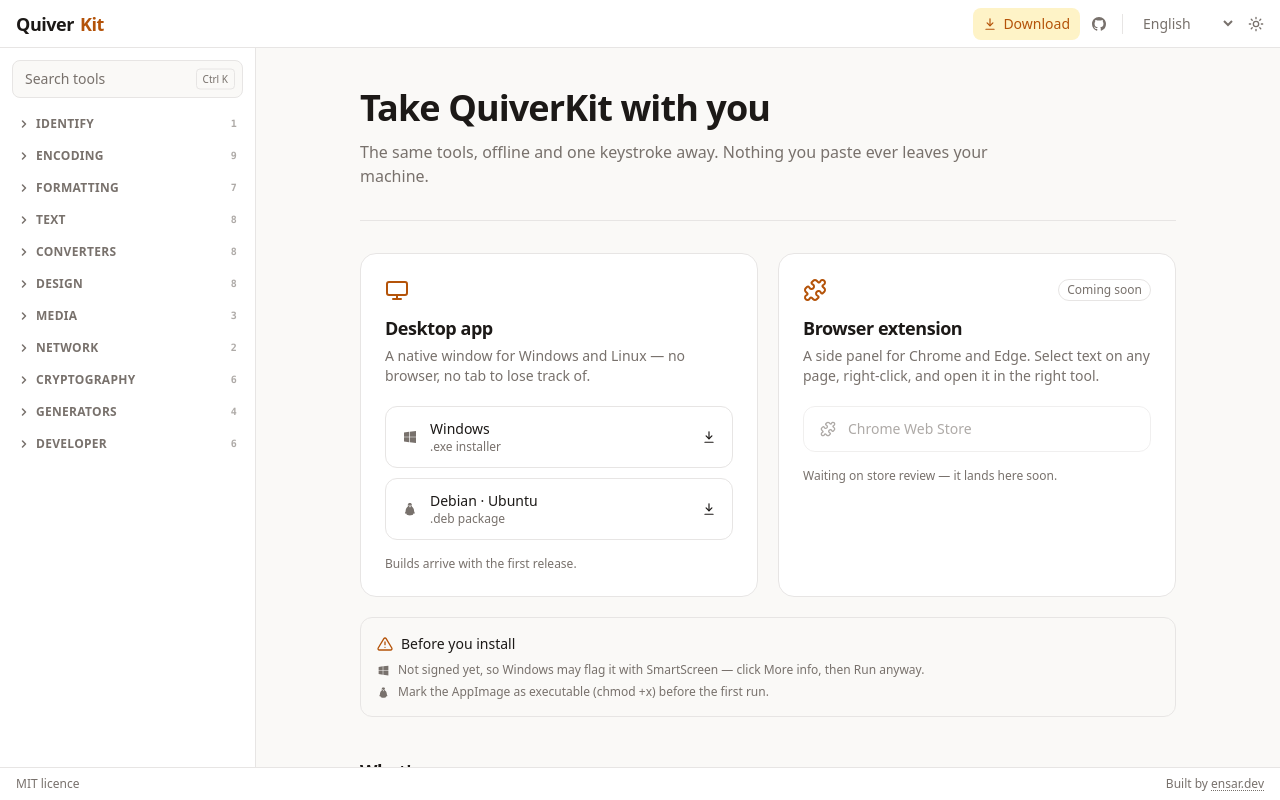
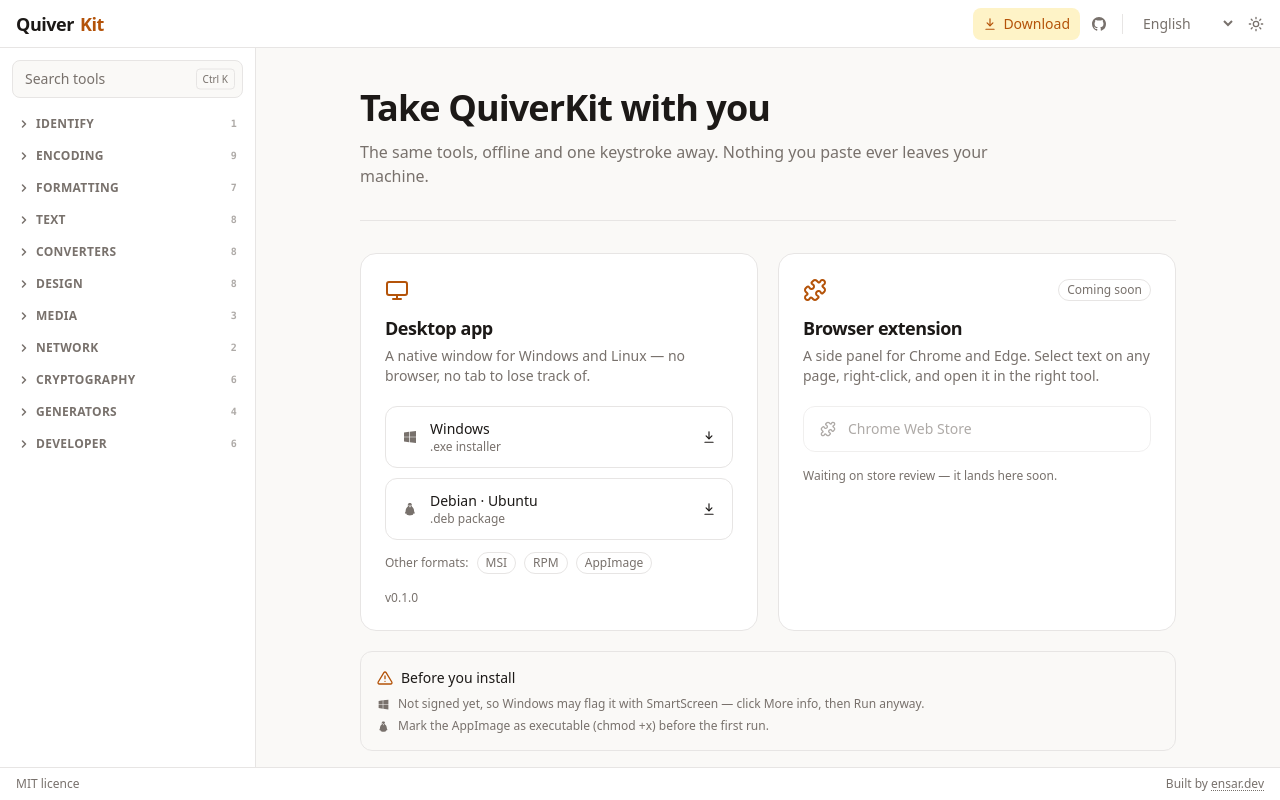
Before and after one commit to ensardev/quiverkit, a React (Vite) app in the folder apps/web/: page /download in a window 1280 px wide. Built offline with nearby package versions, Linux system fonts and the light colour scheme.

Commit message:
wire the download buttons to the release installers

```diff
--- /dev/null
+++ b/apps/web/src/downloads.ts
@@ -0,0 +1,20 @@
+import { CHANGELOG } from '@/changelog'
+import { LINKS } from '@/links'
+
+/**
+ * The desktop installers, built by the release workflow and attached to the
+ * matching GitHub release. The version comes from the top changelog entry so it
+ * lives in exactly one place; the release must be tagged `v<version>` and the
+ * asset names follow Tauri's defaults (bump these together on a rename).
+ */
+export const DESKTOP_VERSION = CHANGELOG[0]?.version ?? '0.1.0'
+
+const base = `${LINKS.repo}/releases/download/v${DESKTOP_VERSION}`
+
+export const DOWNLOADS = {
+  exe: `${base}/QuiverKit_${DESKTOP_VERSION}_x64-setup.exe`,
+  msi: `${base}/QuiverKit_${DESKTOP_VERSION}_x64_en-US.msi`,
+  deb: `${base}/QuiverKit_${DESKTOP_VERSION}_amd64.deb`,
+  rpm: `${base}/QuiverKit-${DESKTOP_VERSION}-1.x86_64.rpm`,
+  appimage: `${base}/QuiverKit_${DESKTOP_VERSION}_amd64.AppImage`,
+} as const
--- a/apps/web/src/i18n/locales/de.json
+++ b/apps/web/src/i18n/locales/de.json
@@ -34,6 +34,7 @@
       "windowsHint": ".exe-Installer",
       "linux": "Debian · Ubuntu",
       "linuxHint": ".deb-Paket",
+      "more": "Weitere Formate:",
       "note": "Die Builds kommen mit dem ersten Release."
     },
     "extension": {
--- a/apps/web/src/i18n/locales/en.json
+++ b/apps/web/src/i18n/locales/en.json
@@ -34,6 +34,7 @@
       "windowsHint": ".exe installer",
       "linux": "Debian · Ubuntu",
       "linuxHint": ".deb package",
+      "more": "Other formats:",
       "note": "Builds arrive with the first release."
     },
     "extension": {
--- a/apps/web/src/i18n/locales/es.json
+++ b/apps/web/src/i18n/locales/es.json
@@ -34,6 +34,7 @@
       "windowsHint": "Instalador .exe",
       "linux": "Debian · Ubuntu",
       "linuxHint": "Paquete .deb",
+      "more": "Otros formatos:",
       "note": "Las versiones llegarán con el primer lanzamiento."
     },
     "extension": {
--- a/apps/web/src/i18n/locales/ja.json
+++ b/apps/web/src/i18n/locales/ja.json
@@ -34,6 +34,7 @@
       "windowsHint": ".exe インストーラー",
       "linux": "Debian · Ubuntu",
       "linuxHint": ".deb パッケージ",
+      "more": "その他の形式:",
       "note": "ビルドは最初のリリースとともに公開されます。"
     },
     "extension": {
--- a/apps/web/src/i18n/locales/ko.json
+++ b/apps/web/src/i18n/locales/ko.json
@@ -34,6 +34,7 @@
       "windowsHint": ".exe 설치 프로그램",
       "linux": "Debian · Ubuntu",
       "linuxHint": ".deb 패키지",
+      "more": "다른 형식:",
       "note": "빌드는 첫 릴리스와 함께 제공됩니다."
     },
     "extension": {
--- a/apps/web/src/i18n/locales/pt.json
+++ b/apps/web/src/i18n/locales/pt.json
@@ -34,6 +34,7 @@
       "windowsHint": "Instalador .exe",
       "linux": "Debian · Ubuntu",
       "linuxHint": "Pacote .deb",
+      "more": "Outros formatos:",
       "note": "As versões chegam com o primeiro lançamento."
     },
     "extension": {
--- a/apps/web/src/i18n/locales/tr.json
+++ b/apps/web/src/i18n/locales/tr.json
@@ -34,6 +34,7 @@
       "windowsHint": ".exe yükleyici",
       "linux": "Debian · Ubuntu",
       "linuxHint": ".deb paketi",
+      "more": "Diğer formatlar:",
       "note": "Derlemeler ilk sürümle birlikte gelecek."
     },
     "extension": {
--- a/apps/web/src/i18n/locales/zh.json
+++ b/apps/web/src/i18n/locales/zh.json
@@ -34,6 +34,7 @@
       "windowsHint": ".exe 安装程序",
       "linux": "Debian · Ubuntu",
       "linuxHint": ".deb 软件包",
+      "more": "其他格式：",
       "note": "首个版本发布时即可下载。"
     },
     "extension": {
--- a/apps/web/src/pages/Download.tsx
+++ b/apps/web/src/pages/Download.tsx
@@ -3,7 +3,7 @@
 import { Link } from 'react-router-dom'
 import { CHANGELOG } from '@/changelog'
 import { DownloadIcon, LinuxIcon, MonitorIcon, PuzzleIcon, WindowsIcon } from '@/components/icons'
-import { LINKS } from '@/links'
+import { DESKTOP_VERSION, DOWNLOADS } from '@/downloads'
 
 function AlertIcon({ size = 16 }: { size?: number }) {
   return (
@@ -53,6 +53,20 @@
   )
 }
 
+/** A small pill link for the less-common installer formats. */
+function FormatLink({ href, label }: { href: string; label: string }) {
+  return (
+    <a
+      href={href}
+      target="_blank"
+      rel="noopener noreferrer"
+      className="border-line hover:border-accent hover:text-ink rounded-full border px-2 py-0.5 transition-colors"
+    >
+      {label}
+    </a>
+  )
+}
+
 function SoonBadge() {
   const { t } = useTranslation()
   return (
@@ -87,20 +101,29 @@
 
           <div className="mt-5 space-y-2.5">
             <PlatformButton
-              href={LINKS.releases}
+              href={DOWNLOADS.exe}
               icon={<WindowsIcon />}
               label={t('download.desktop.windows')}
               hint={t('download.desktop.windowsHint')}
             />
             <PlatformButton
-              href={LINKS.releases}
+              href={DOWNLOADS.deb}
               icon={<LinuxIcon />}
               label={t('download.desktop.linux')}
               hint={t('download.desktop.linuxHint')}
             />
           </div>
 
-          <p className="text-muted mt-4 text-xs">{t('download.desktop.note')}</p>
+          {/* The two most common formats get buttons; the rest sit here as
+              small links so every artefact is reachable without five buttons. */}
+          <div className="text-muted mt-3 flex flex-wrap items-center gap-2 text-xs">
+            <span>{t('download.desktop.more')}</span>
+            <FormatLink href={DOWNLOADS.msi} label="MSI" />
+            <FormatLink href={DOWNLOADS.rpm} label="RPM" />
+            <FormatLink href={DOWNLOADS.appimage} label="AppImage" />
+          </div>
+
+          <p className="text-muted mt-4 text-xs">v{DESKTOP_VERSION}</p>
         </section>
 
         {/* Extension — not on any store yet, so everything here is disabled. */}
```
Also changed, not shown: apps/web/src/i18n/locales/ru.json.
